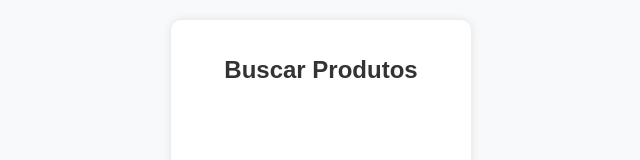
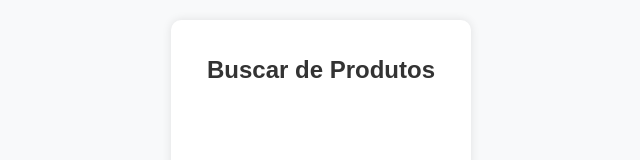
Before and after one commit to Flavio-Monteiro/BucadorProducts, a plain HTML site: page index.html in a window 1280 px wide. Shown: the part 101-261 px from the top of the page, without its empty margins (319-959 px from the left). Drawn offline with Linux system fonts and the light colour scheme.

Commit message:
update index html

```diff
--- a/index.html
+++ b/index.html
@@ -8,7 +8,7 @@
 </head>
 <body>
     <div class="container">
-        <h1>Buscar Produtos</h1>
+        <h1>Buscar de Produtos</h1>
 
         <form id="form-busca">
             <label for="nome_produto">Nome do Produto:</label>
```
